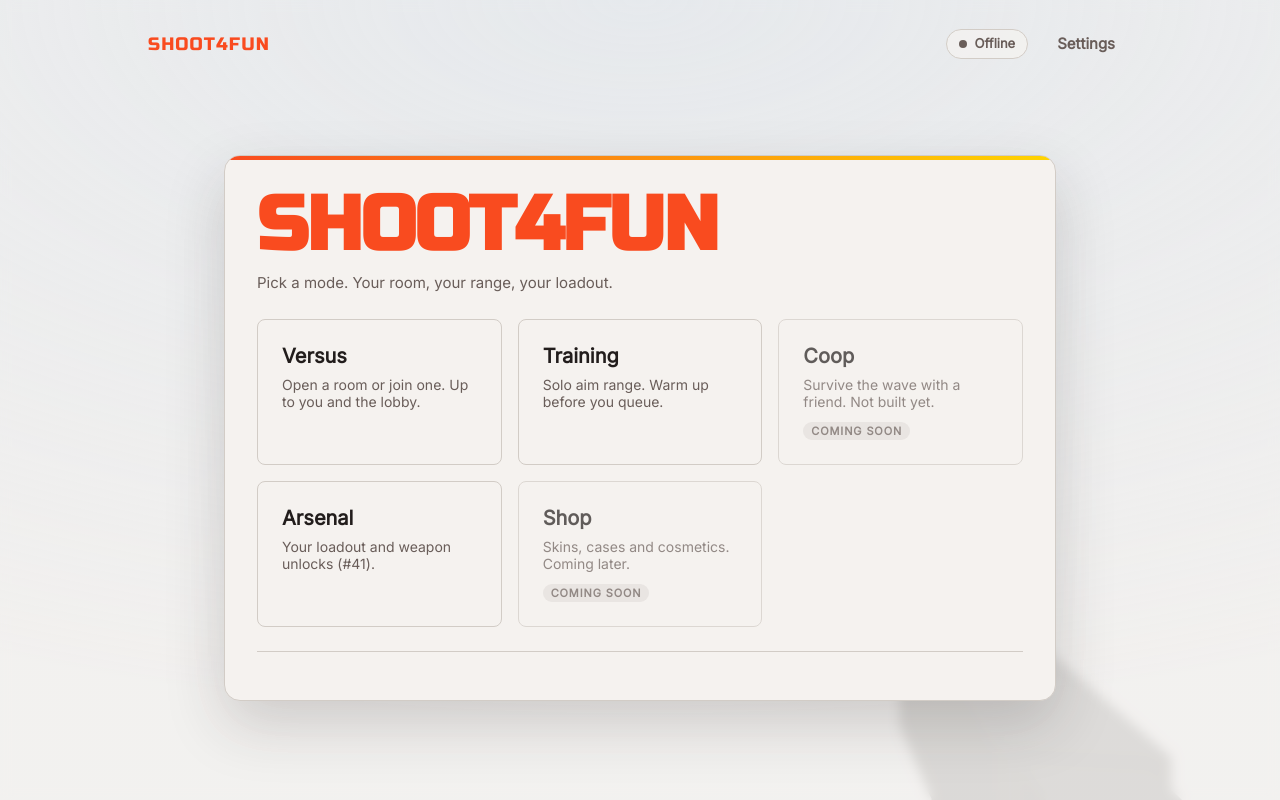
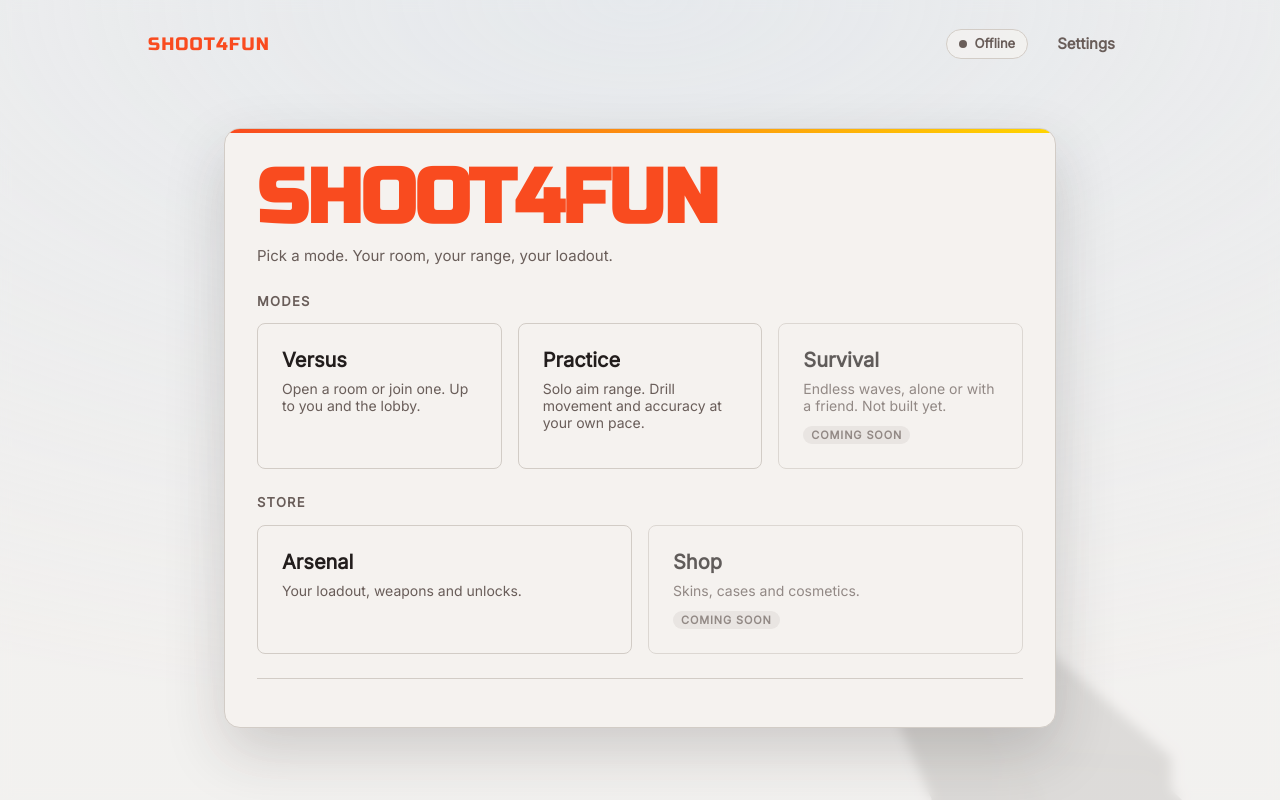
Before and after one commit to PSA-Department-of-Engineering/shoot4fun, a React (Vite) app in the folder apps/client/: page / in a window 1280 px wide. Both pictures are taken after a click on the button "Play as Guest". Built offline with nearby package versions, Linux system fonts and the light colour scheme; no server answers.

Commit message:
feat(#57): rename Training->Practice & Coop->Survival, rewrite captions, split menu grid
Menu-only rename (internal solo range stays GameRuntime.enterTraining). Tiles split into a 3-col modes row and a 2-col store row.

Closes #57

```diff
--- a/apps/client/src/brand/theme.css
+++ b/apps/client/src/brand/theme.css
@@ -280,12 +280,36 @@ body {
     gap: var(--space-3);
 }
 
-/* The growable front door (issue #42): a grid driven entirely by the
- * tile list, so adding a mode or store is a data change, not a rewrite.
- * Every tile reads a token; a literal colour here would be a defect. */
-.menu-tiles {
+/* The growable front door (issue #42): the tiles are driven entirely by
+ * the tile list, so adding a mode or store is a data change, not a
+ * rewrite. The list renders as two deliberate rows - the 3-up modes grid
+ * on top and the 2-up store grid below - instead of one auto-fill grid
+ * that would wrap into a stray 3×2. Every tile reads a token; a literal
+ * colour here would be a defect. */
+.menu-group {
+    display: flex;
+    flex-direction: column;
+    gap: var(--space-3);
+}
+
+.menu-group__title {
+    margin: 0;
+    font-size: 0.8125rem;
+    font-weight: 700;
+    letter-spacing: 0.1em;
+    text-transform: uppercase;
+    color: hsl(var(--muted-foreground));
+}
+
+.menu-modes {
     display: grid;
-    grid-template-columns: repeat(auto-fill, minmax(13rem, 1fr));
+    grid-template-columns: repeat(3, minmax(0, 1fr));
+    gap: var(--space-4);
+}
+
+.menu-stores {
+    display: grid;
+    grid-template-columns: repeat(2, minmax(0, 1fr));
     gap: var(--space-4);
 }
 
@@ -1341,6 +1365,11 @@ body {
         margin-left: 0;
     }
 
+    .menu-modes,
+    .menu-stores {
+        grid-template-columns: 1fr;
+    }
+
     /* Under the width that can hold the locked size, the mark scales to
      * the screen instead of running off the card it sits in. */
     .wordmark,
--- a/apps/client/src/ui/views/pages/MainMenu.tsx
+++ b/apps/client/src/ui/views/pages/MainMenu.tsx
@@ -16,7 +16,7 @@ import { MENU_TILES, type MenuTile } from "./menuConfig";
  * `MENU_TILES`; the grid below is rendered from that list and is never
  * rewritten when a tile is added. Tiles that are not built yet render
  * as disabled placeholders, so the menu shows the game's shape without
- * dead links. Versus opens the existing room/lobby flow; Training opens
+ * dead links. Versus opens the existing room/lobby flow; Practice opens
  * the existing solo range; Arsenal (issue #41) opens the Arsenal view. */
 const MainMenu = () => {
     const enterSolo = useSession((s) => s.enterSolo);
@@ -29,15 +29,36 @@ const MainMenu = () => {
             case "versus":
                 setPanel("versus");
                 break;
-            case "training":
+            case "practice":
                 enterSolo();
                 break;
             case "arsenal":
                 enterArsenal();
                 break;
-            // coop and shop are "soon": disabled above, never reach here.
+            // survival and shop are "soon": disabled above, never reach here.
         }
     };
+
+    const renderTile = (tile: MenuTile) => (
+        <button
+            key={tile.id}
+            type="button"
+            className={cx(
+                "menu-tile",
+                tile.status === "soon" && "menu-tile--soon",
+            )}
+            disabled={tile.status === "soon"}
+            onClick={() => select(tile)}
+            data-tile={tile.id}
+            data-tile-status={tile.status}
+        >
+            <span className="menu-tile__title">{tile.title}</span>
+            <span className="menu-tile__caption">{tile.caption}</span>
+            {tile.status === "soon" ? (
+                <span className="menu-tile__badge">Coming soon</span>
+            ) : null}
+        </button>
+    );
 
     return (
         <MenuTemplate
@@ -65,28 +86,20 @@ const MainMenu = () => {
                     <JoinPanel />
                 </div>
             ) : (
-                <div className="menu-tiles">
-                    {MENU_TILES.map((tile) => (
-                        <button
-                            key={tile.id}
-                            type="button"
-                            className={cx(
-                                "menu-tile",
-                                tile.status === "soon" && "menu-tile--soon",
-                            )}
-                            disabled={tile.status === "soon"}
-                            onClick={() => select(tile)}
-                            data-tile={tile.id}
-                            data-tile-status={tile.status}
-                        >
-                            <span className="menu-tile__title">{tile.title}</span>
-                            <span className="menu-tile__caption">{tile.caption}</span>
-                            {tile.status === "soon" ? (
-                                <span className="menu-tile__badge">Coming soon</span>
-                            ) : null}
-                        </button>
-                    ))}
-                </div>
+                <>
+                    <section className="menu-group">
+                        <h2 className="menu-group__title">Modes</h2>
+                        <div className="menu-modes">
+                            {MENU_TILES.filter((t) => t.group === "mode").map(renderTile)}
+                        </div>
+                    </section>
+                    <section className="menu-group">
+                        <h2 className="menu-group__title">Store</h2>
+                        <div className="menu-stores">
+                            {MENU_TILES.filter((t) => t.group === "store").map(renderTile)}
+                        </div>
+                    </section>
+                </>
             )}
         </MenuTemplate>
     );
--- a/apps/client/src/ui/views/pages/menuConfig.ts
+++ b/apps/client/src/ui/views/pages/menuConfig.ts
@@ -5,14 +5,16 @@
  * that are not built yet ship as disabled placeholders, so the menu
  * shows the game's full shape without ever offering a dead link. */
 
-export type MenuTileId = "versus" | "training" | "coop" | "arsenal" | "shop";
+export type MenuTileId = "versus" | "practice" | "survival" | "arsenal" | "shop";
 export type MenuTileStatus = "ready" | "soon";
+export type MenuTileGroup = "mode" | "store";
 
 export interface MenuTile {
     id: MenuTileId;
     title: string;
     caption: string;
     status: MenuTileStatus;
+    group: MenuTileGroup;
 }
 
 export const MENU_TILES: MenuTile[] = [
@@ -21,29 +23,34 @@ export const MENU_TILES: MenuTile[] = [
         title: "Versus",
         caption: "Open a room or join one. Up to you and the lobby.",
         status: "ready",
+        group: "mode",
     },
     {
-        id: "training",
-        title: "Training",
-        caption: "Solo aim range. Warm up before you queue.",
+        id: "practice",
+        title: "Practice",
+        caption: "Solo aim range. Drill movement and accuracy at your own pace.",
         status: "ready",
+        group: "mode",
     },
     {
-        id: "coop",
-        title: "Coop",
-        caption: "Survive the wave with a friend. Not built yet.",
+        id: "survival",
+        title: "Survival",
+        caption: "Endless waves, alone or with a friend. Not built yet.",
         status: "soon",
+        group: "mode",
     },
     {
         id: "arsenal",
         title: "Arsenal",
-        caption: "Your loadout and weapon unlocks (#41).",
+        caption: "Your loadout, weapons and unlocks.",
         status: "ready",
+        group: "store",
     },
     {
         id: "shop",
         title: "Shop",
-        caption: "Skins, cases and cosmetics. Coming later.",
+        caption: "Skins, cases and cosmetics.",
         status: "soon",
+        group: "store",
     },
 ];
```
